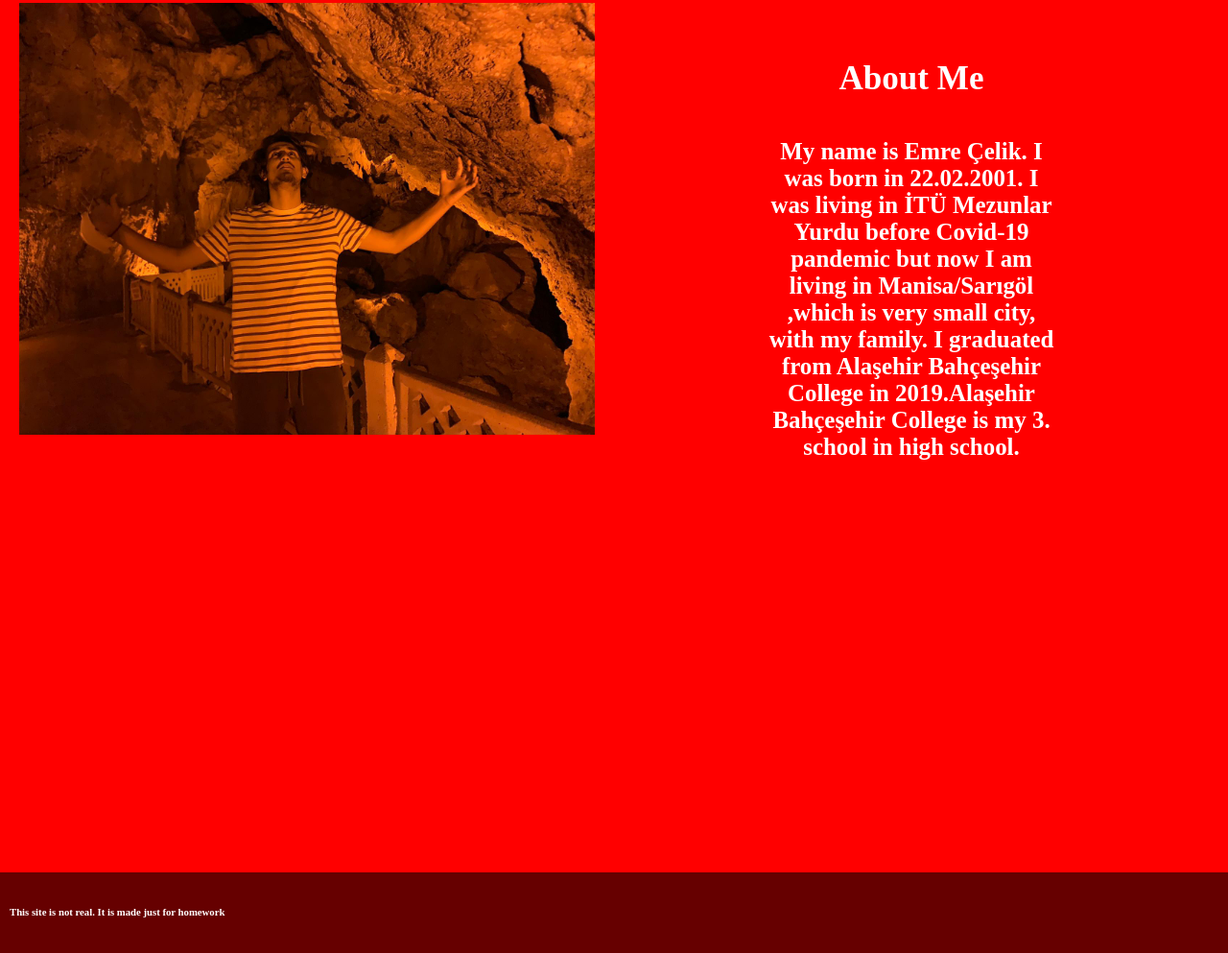
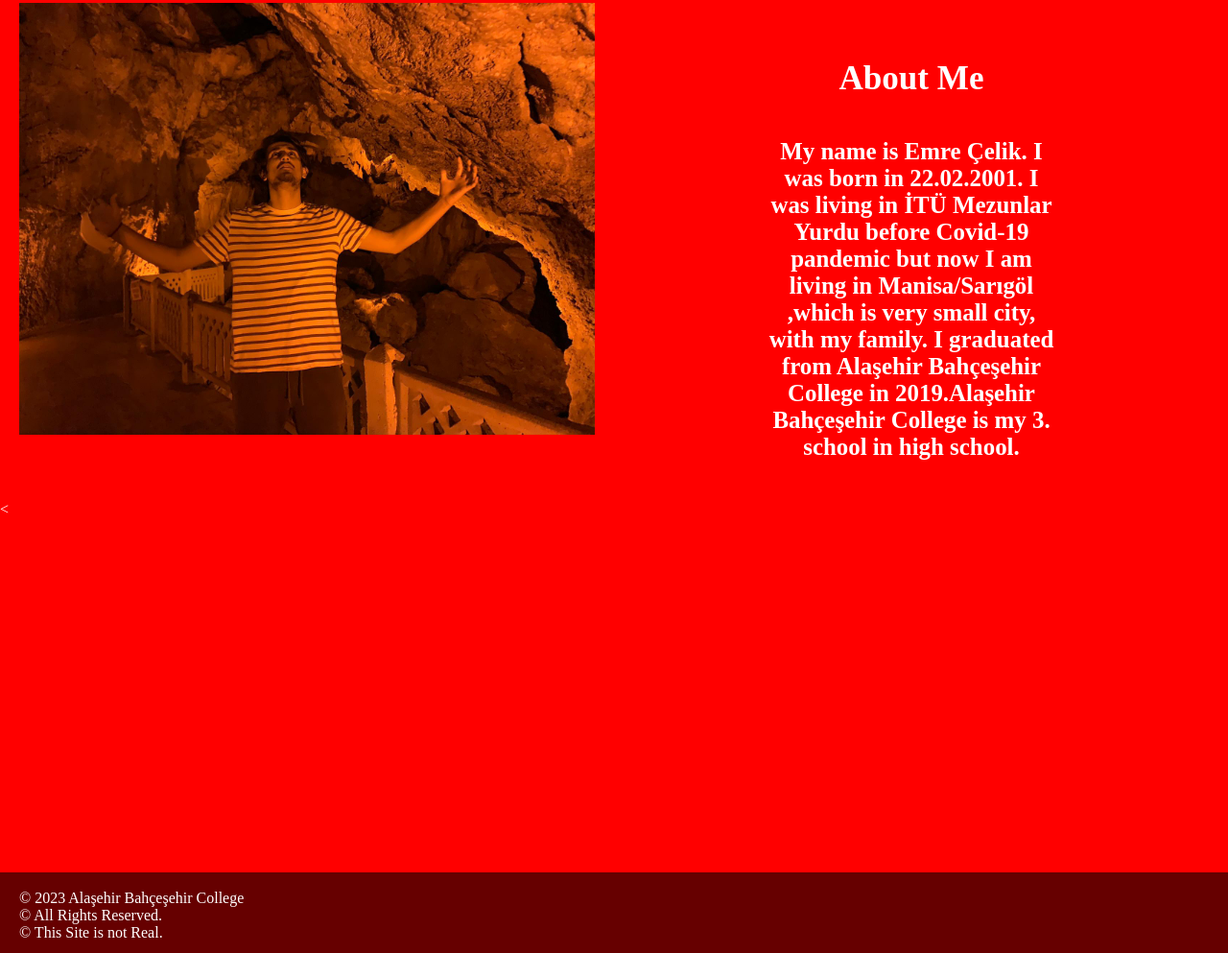
Before and after one commit to itu-itis/assignment-1-ituitis20-celikem19, a plain HTML site: page me.html in a window 1280 px wide. Shown: the part 591-1584 px from the top of the page at 96% size. Drawn offline with Linux system fonts and the light colour scheme.

Commit message:
more changes

```diff
--- a/me.html
+++ b/me.html
@@ -41,10 +41,13 @@
 
 
 
-	<div class="last">
-		<h6>This site is not real. It is made just for homework</h6>
+	<<div class="last">
+		<p>©  2023 Alaşehir Bahçeşehir College<br>
+		©  All Rights Reserved.<br>
+		©  This Site is not Real.
+
+		</p>
 	</div>
-
 
 </body>
 </html>
```
Also changed, not shown: gallery.html (+5 -2 lines), success.html (+5 -2 lines), teachers.html (+5 -1 lines).
